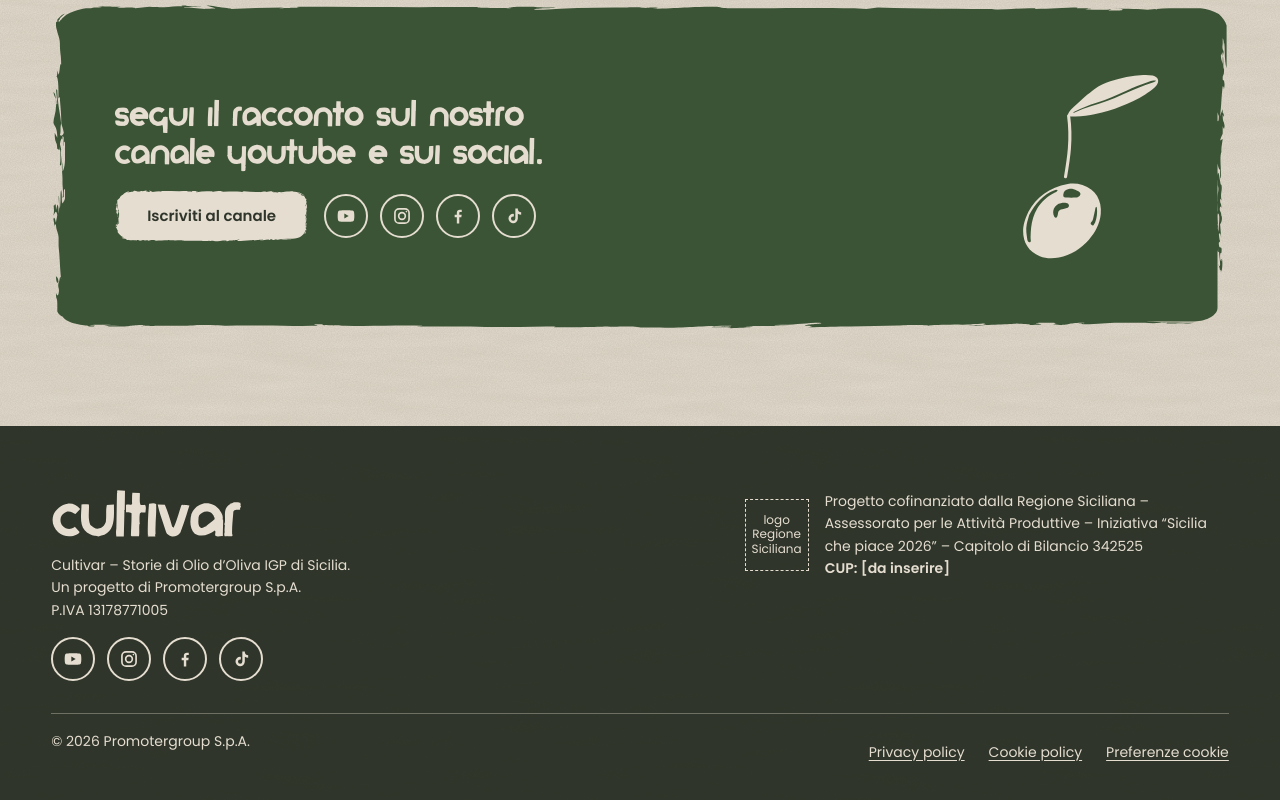
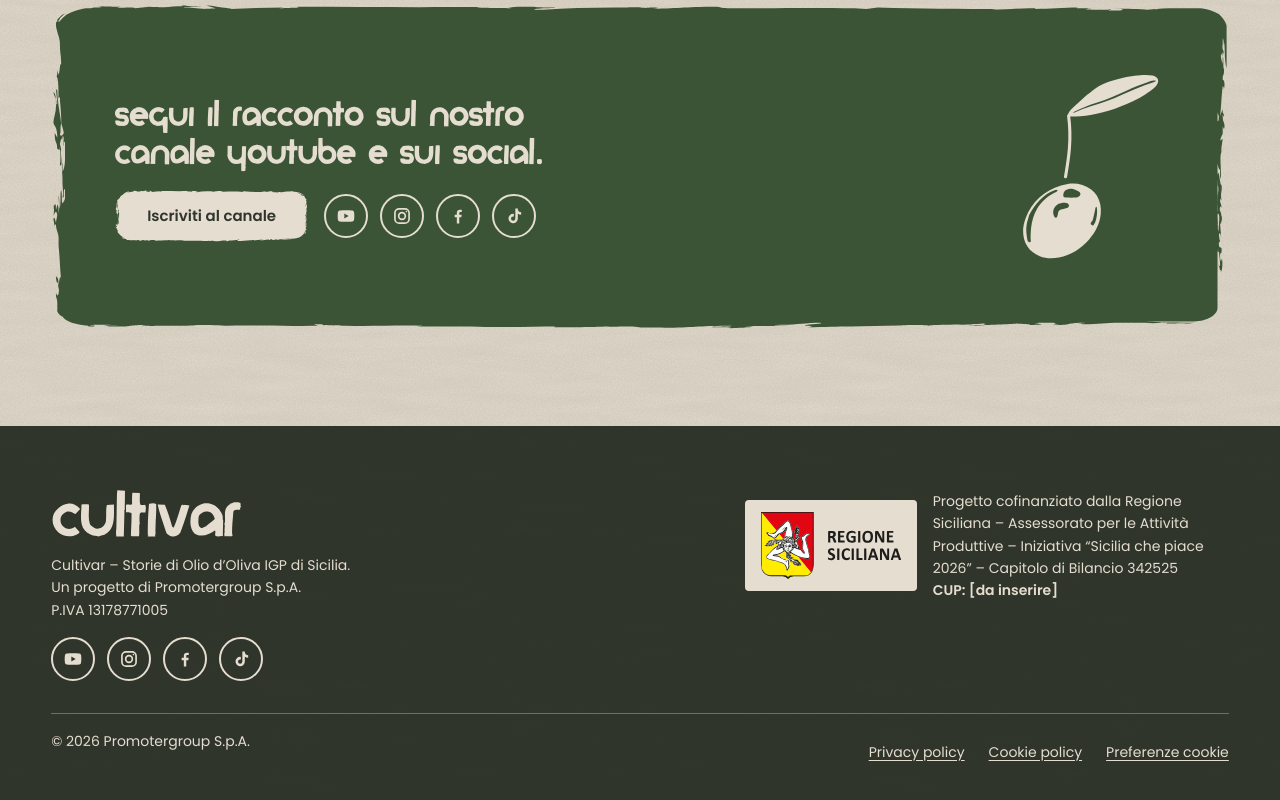
Before and after one commit to areait-dev/cultivarolio, a Next.js app: page / in a window 1280 px wide. Shown: the part 2788-3588 px from the top of the page. Built offline with nearby package versions, Linux system fonts and the light colour scheme; no server answers.

Commit message:
Footer: logo della Regione Siciliana su targa chiara
Il logo è a colori con scritta scura e non si leggerebbe sul fondo scuro del footer.

Co-Authored-By: Claude Sonnet 5.5 <noreply@anthropic.com>

```diff
--- a/src/components/PiePagina.module.css
+++ b/src/components/PiePagina.module.css
@@ -34,9 +34,15 @@
   line-height: 1.2;
   text-align: center;
 }
+.targa {
+  flex: none;
+  padding: var(--space-3) var(--space-4);
+  border-radius: var(--radius-s);
+  background: var(--bone);
+  line-height: 0;
+}
 .logoEnte {
-  flex: none;
-  width: 64px;
+  width: 140px;
   height: auto;
 }
 .basso {
--- a/src/components/PiePagina.tsx
+++ b/src/components/PiePagina.tsx
@@ -26,8 +26,18 @@ export function PiePagina() {
 
           <div className={s.ente}>
             {cofinanziamento.logoRegione ? (
-              // eslint-disable-next-line @next/next/no-img-element
-              <img src={cofinanziamento.logoRegione} alt="Regione Siciliana" className={s.logoEnte} loading="lazy" />
+              // Il logo è a colori con scritta scura: sta su una targa chiara per restare leggibile sul fondo del footer
+              <span className={s.targa}>
+                {/* eslint-disable-next-line @next/next/no-img-element */}
+                <img
+                  src={cofinanziamento.logoRegione}
+                  alt="Regione Siciliana"
+                  className={s.logoEnte}
+                  width={140}
+                  height={67}
+                  loading="lazy"
+                />
+              </span>
             ) : (
               <div className={s.slot} role="img" aria-label="Logo Regione Siciliana da inserire">
                 logo Regione Siciliana
--- a/src/lib/site.ts
+++ b/src/lib/site.ts
@@ -36,8 +36,7 @@ export const site = {
       "Progetto cofinanziato dalla Regione Siciliana – Assessorato per le Attività Produttive – Iniziativa “Sicilia che piace 2026” – Capitolo di Bilancio 342525",
     // TODO obbligatorio prima della pubblicazione
     cup: null as string | null,
-    // TODO: inserire /public/logo/regione-siciliana.svg e indicarne qui il percorso
-    logoRegione: null as string | null,
+    logoRegione: "/logo/regione-siciliana.svg" as string | null,
   },
 } as const;
 
```
Also changed, not shown: public/logo/regione-siciliana.svg (added), 1 other file (tests, documents, lock files or other folders).
